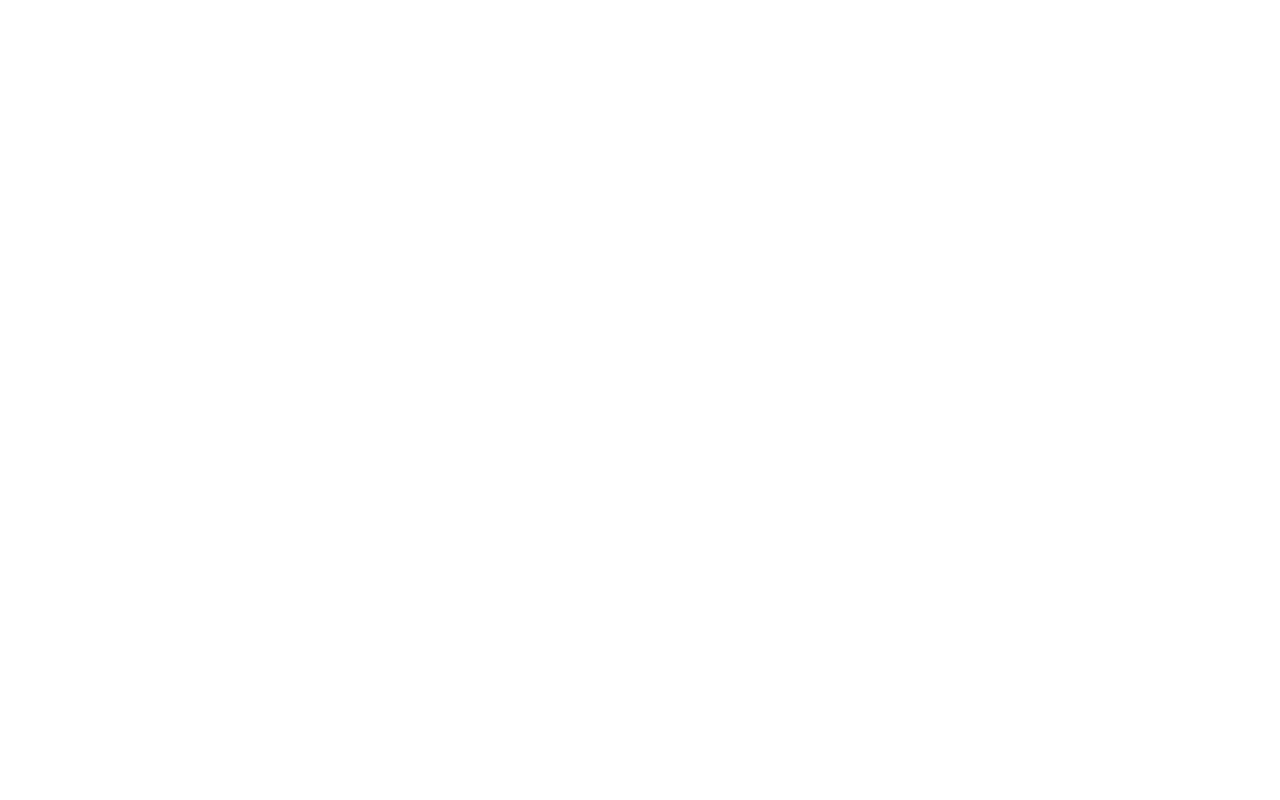
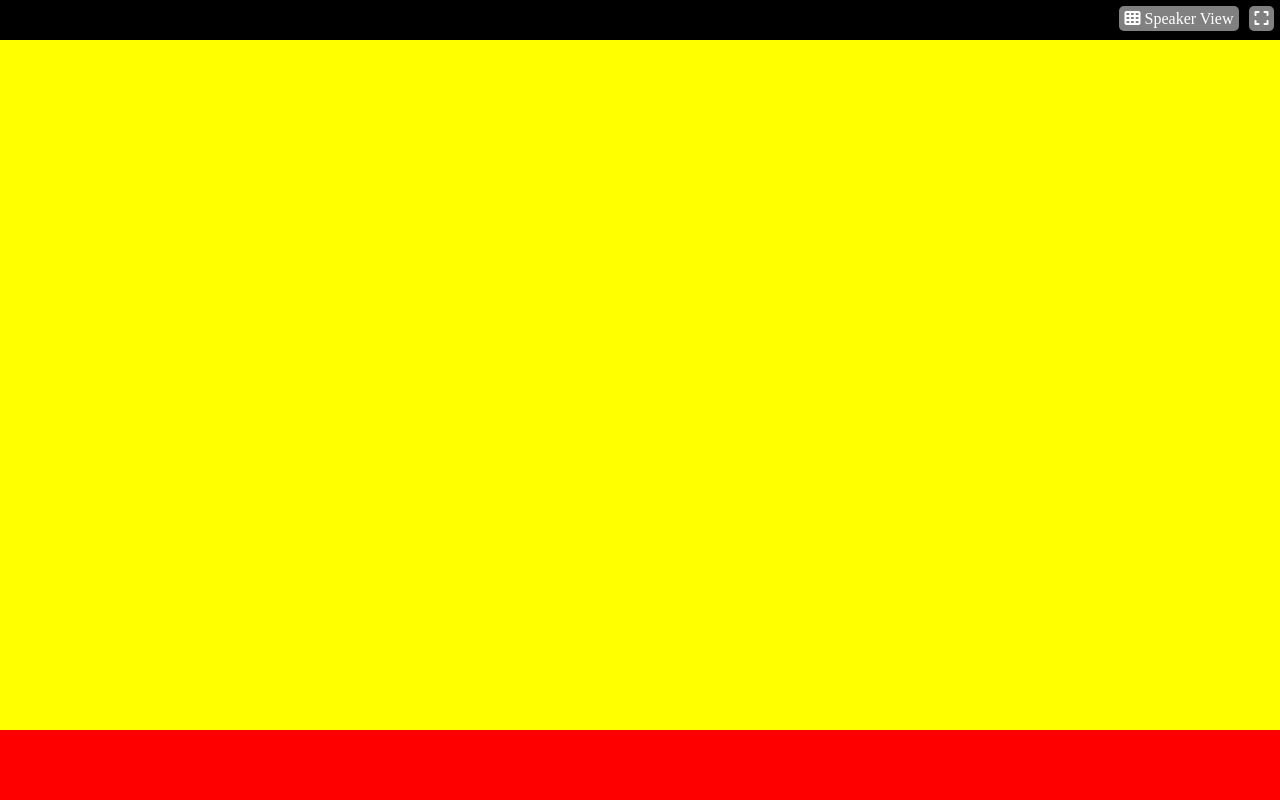
Before and after one commit to tinotringali/html-css-zoom, a plain HTML site: page index.html in a window 1280 px wide. Drawn offline with Linux system fonts and the light colour scheme.

Commit message:
aggiunto header

```diff
--- a/css/style.css
+++ b/css/style.css
@@ -0,0 +1,51 @@
+*{
+    margin: 0;
+    padding: 0;
+    box-sizing: border-box;
+}
+
+.row{
+    display: flex;
+}
+
+header{
+    height: 40px;
+    background-color: black;
+    color: #fff;
+}
+
+.command,.row{
+    justify-content: flex-end;
+    padding-top: 3px;
+    padding-right: 3px;
+}
+
+.command-header{
+    width: 120px;
+}
+
+.command-header,.fa-expand{
+    background-color: gray;
+    height: 25px;
+    line-height: 25px;
+    text-align: center;
+    border-radius: 5px;
+}
+
+.fa-table-cells{
+    margin-right: 4px;
+}
+
+.fa-expand{
+    margin-left: 10px;
+    width: 25px;
+}
+
+main{
+    height: calc(100vh - 110px);
+    background-color: yellow;
+}
+footer{
+    height: 70px;
+    background-color: red;
+}
--- a/index.html
+++ b/index.html
@@ -9,6 +9,20 @@
     <title>Zoom</title>
 </head>
 <body>
+    <!-- inizio header -->
+    <header class="row">
+        <section class="command row">
+            <div class="command-header"><i class="fa-solid fa-table-cells"></i>Speaker View</div>
+            <div><i class="fa-solid fa-expand"></i></div>
+        </section>
 
+    </header>
+    <!-- fine header -->
+    <!-- inizio maina -->
+    <main></main>
+    <!-- fine main -->
+    <!-- inizio footer -->
+    <footer></footer>
+    <!-- fine main -->
 </body>
 </html>
```
